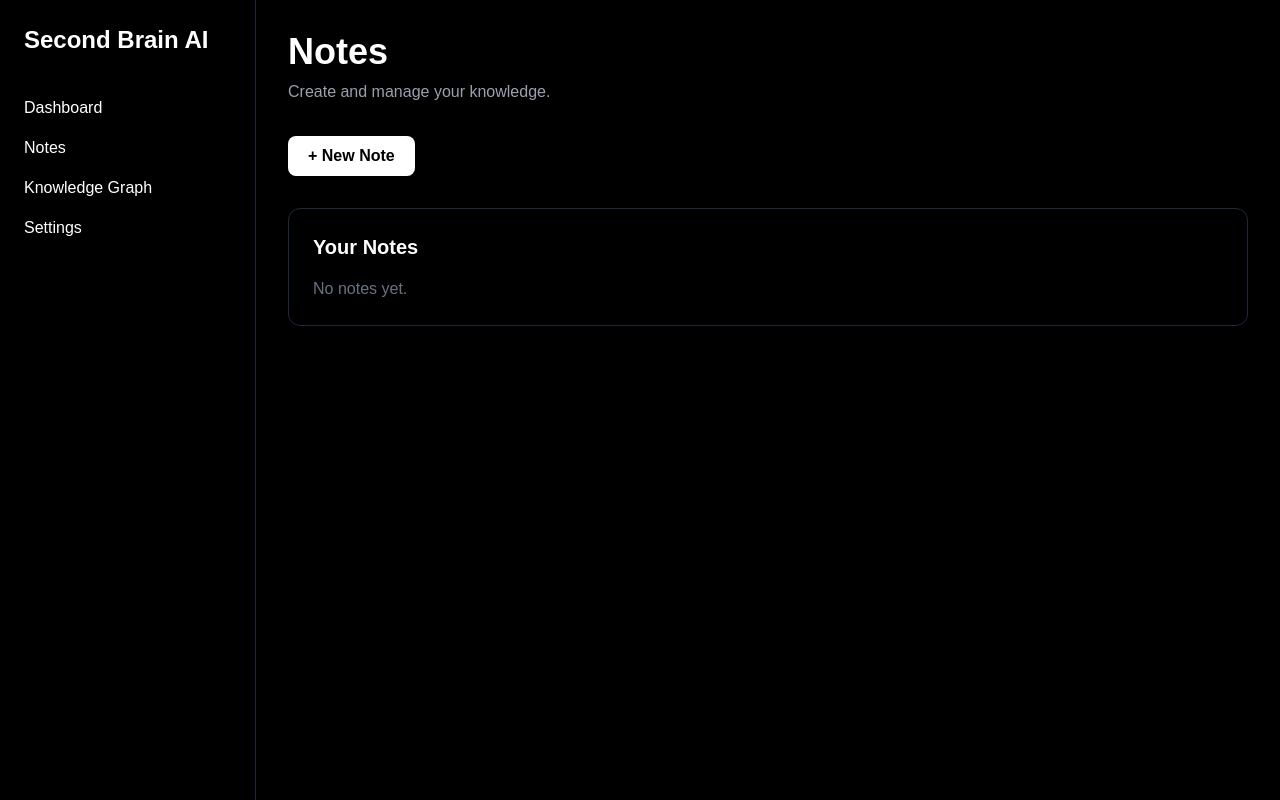
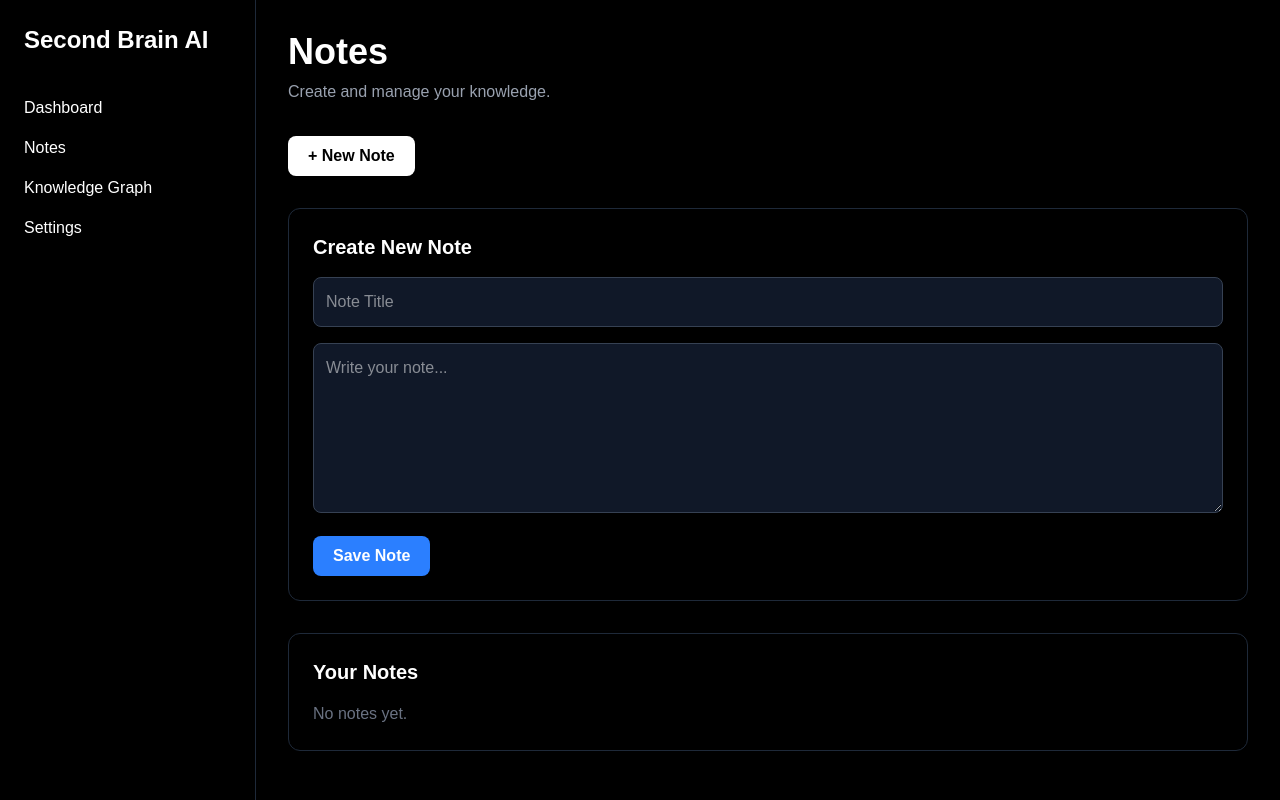
Before and after one commit to nadiraa03/second-brain-ai, a Next.js app: page /dashboard/notes in a window 1280 px wide. Both pictures are taken after a click on the button "+ New Note". Built offline with nearby package versions, Linux system fonts and the light colour scheme.

Commit message:
Add note creation form

```diff
--- a/src/app/dashboard/notes/page.tsx
+++ b/src/app/dashboard/notes/page.tsx
@@ -1,4 +1,25 @@
+"use client";
+
+import { useState } from "react";
+
 export default function NotesPage() {
+  const [showForm, setShowForm] = useState(false);
+  const [title, setTitle] = useState("");
+  const [content, setContent] = useState("");
+
+  const handleSave = () => {
+    if (!title.trim()) {
+      alert("Please enter a title");
+      return;
+    }
+
+    alert("Note saved! (We'll connect a real database later)");
+
+    setTitle("");
+    setContent("");
+    setShowForm(false);
+  };
+
   return (
     <>
       <h1 className="text-4xl font-bold">
@@ -9,9 +30,43 @@ export default function NotesPage() {
         Create and manage your knowledge.
       </p>
 
-      <button className="mt-8 bg-white text-black px-5 py-2 rounded-lg font-semibold">
+      <button
+        onClick={() => setShowForm(!showForm)}
+        className="mt-8 bg-white text-black px-5 py-2 rounded-lg font-semibold hover:scale-105 transition"
+      >
         + New Note
       </button>
+
+      {showForm && (
+        <div className="mt-8 border border-gray-800 rounded-xl p-6">
+          <h2 className="text-xl font-semibold mb-4">
+            Create New Note
+          </h2>
+
+          <input
+            type="text"
+            placeholder="Note Title"
+            value={title}
+            onChange={(e) => setTitle(e.target.value)}
+            className="w-full bg-gray-900 border border-gray-700 rounded-lg p-3 mb-4"
+          />
+
+          <textarea
+            placeholder="Write your note..."
+            value={content}
+            onChange={(e) => setContent(e.target.value)}
+            rows={6}
+            className="w-full bg-gray-900 border border-gray-700 rounded-lg p-3"
+          />
+
+          <button
+            onClick={handleSave}
+            className="mt-4 bg-blue-500 px-5 py-2 rounded-lg font-semibold"
+          >
+            Save Note
+          </button>
+        </div>
+      )}
 
       <div className="mt-8 border border-gray-800 rounded-xl p-6">
         <h2 className="text-xl font-semibold">
```
